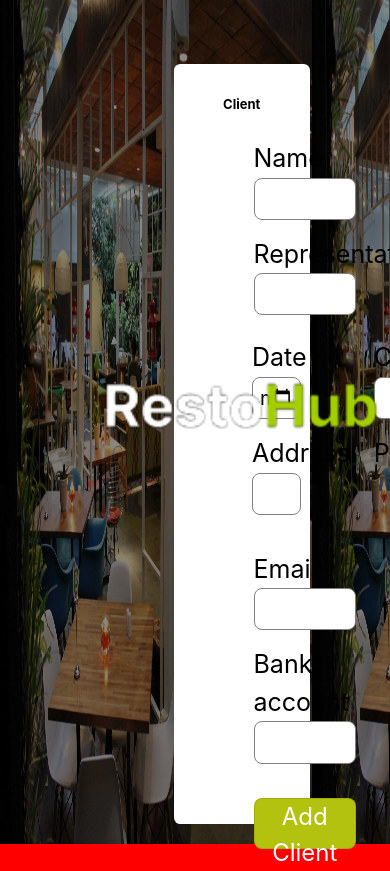
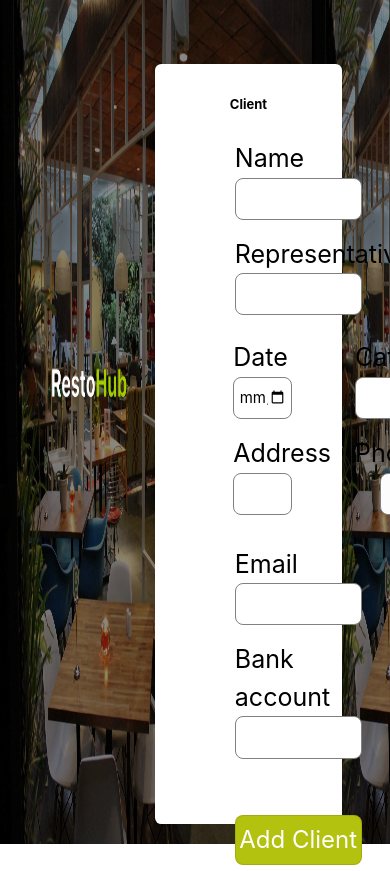
Before and after one commit to jazzybruno/restohub, a React (Create React App) app: page /clients/new in a window 390 px wide. Shown: the top 871 px of the page. Built offline with nearby package versions, Linux system fonts and the light colour scheme.

Commit message:
responsiveness added to addClient page for 1100px

```diff
--- a/src/components/forms/logIn.css
+++ b/src/components/forms/logIn.css
@@ -118,9 +118,10 @@ label{
 
 .image{
   position: absolute;
-  left: 15vw;
+  left: 17vw;
   top: 40vh;
-  height: 18vh;
+  height: 15vh;
+  width: 15vw;
 }
 .p-container {
   height: 100vh;
@@ -300,8 +301,34 @@ display: block;
   margin-top:10px;
 }
 }
-@media (max-width:1024px) {
-  body {
-    background-color: red;
+
+/*responsiveness for addClient page*/
+
+@media (max-width:1100px) {
+
+  .image{
+    left: 10vw;
+    height: 12vh;
+    width: 25vw;
+  }
+
+  .p-form-container {
+    height: 90vh;
+    width: 48vw;
+    margin-right: 3rem;
+  }
+
+  .p-form-container  input {
+    width: 32.5vw;
+    font-size: 15px;
+  }
+
+  .p-form-container button {
+    width: 32.5vw;
+    margin-top: 2em;
+  }
+
+  .grouped-inputs input {
+    width: 15.2vw;
   }
 }
```
